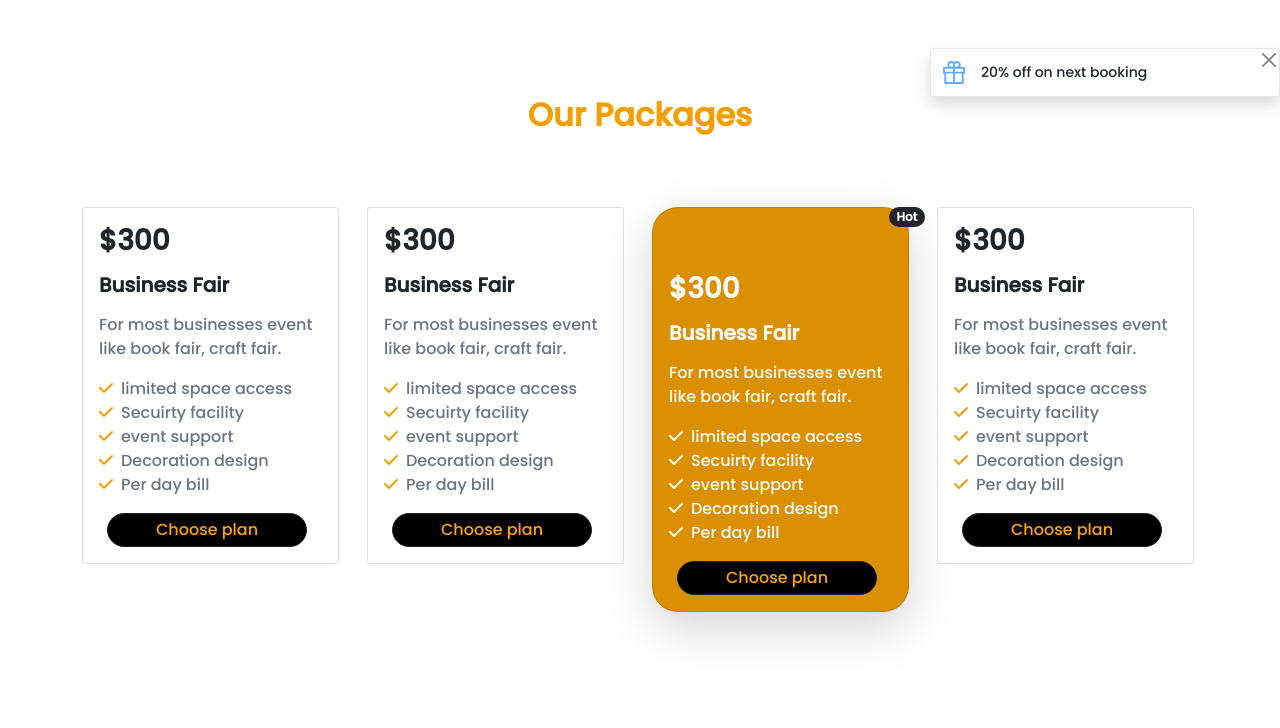
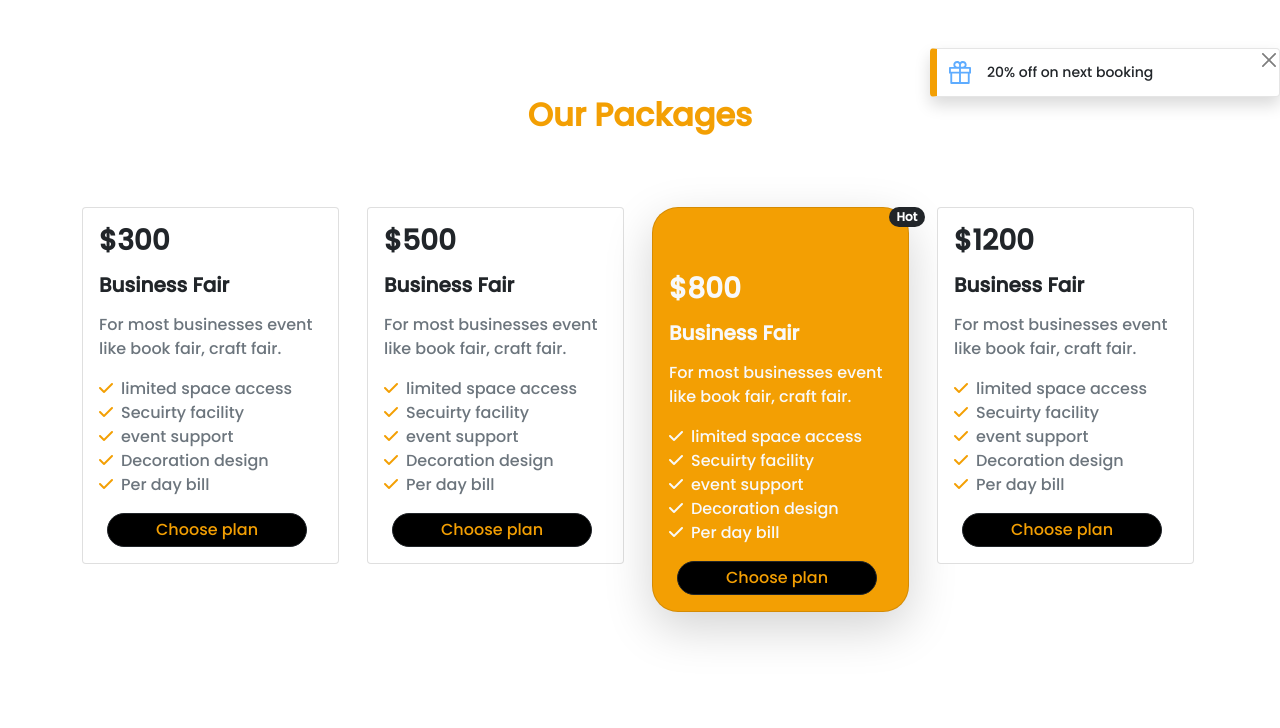
Before and after one commit to hoqradwan/convention-center, a plain HTML site: page index.html in a window 1280 px wide. Shown: the part 812-1540 px from the top of the page. Drawn offline with nearby package versions, Linux system fonts and the light colour scheme.

Commit message:
modified slightly

```diff
--- a/css/style.css
+++ b/css/style.css
@@ -8,6 +8,9 @@ body {
 .headings {
   color: #f39f03;
 }
+.toast{
+  border-left: 7px solid #f39f03 ;
+}
 li {
   list-style: none;
 }
@@ -16,10 +19,10 @@ li {
 }
 .card-btn {
   background-color: black;
-  color: orange;
+  color: #F39F03;
 }
 .yellow-card {
-  background-color: #db8f02;
+  background-color: #F39F03;
   border-radius: 26px;
   color: black;
 }
--- a/index.html
+++ b/index.html
@@ -139,7 +139,7 @@
                 <div class="col-lg-3 col-sm-12 py-4 pe-3">
                     <div class="card">
                         <div class="card-body">
-                            <h3 class="card-title fw-bold pb-2">$300
+                            <h3 class="card-title fw-bold pb-2">$500
 
                                 <h5 class="fw-bold pb-2">Business Fair</h5>
                             </h3>
@@ -164,7 +164,7 @@
                     <span class="badge yellow-card-badge rounded-pill bg-dark position-absolute end-0">Hot</span>
                     <div class="card yellow-card pt-5 shadow-lg">
                         <div class="card-body">
-                            <h3 class="card-title text-light fw-bold pb-2">$300
+                            <h3 class="card-title text-light fw-bold pb-2">$800
                                 <h5 class="fw-bold text-light pb-2">Business Fair</h5>
                             </h3>
                             <div class="text-light">
@@ -185,7 +185,7 @@
                 <div class="col-lg-3 col-sm-12 py-4 pe-3">
                     <div class="card">
                         <div class="card-body">
-                            <h3 class="card-title fw-bold pb-2">$300
+                            <h3 class="card-title fw-bold pb-2">$1200
 
                                 <h5 class="fw-bold pb-2">Business Fair</h5>
                             </h3>
```
